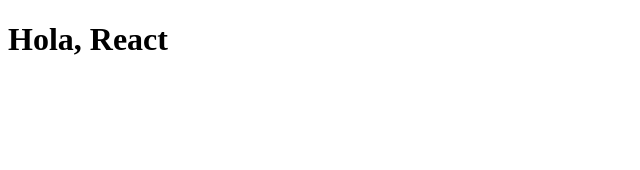
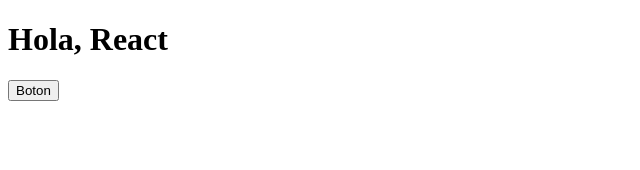
Before and after one commit to miguelldev-code/marketcalireact, a React (Create React App) app: page / in a window 1280 px wide. Shown: the top 170 px of the page, without its empty margins (0-640 px from the left). Built offline with nearby package versions, Linux system fonts and the light colour scheme.

Commit message:
Preparacion archivo App.js

```diff
--- a/src/App.js
+++ b/src/App.js
@@ -4,6 +4,7 @@
   return (
     <div>
       <h1>Hola, React</h1>
+      <button>Boton</button>
     </div>
   );
 }
```
